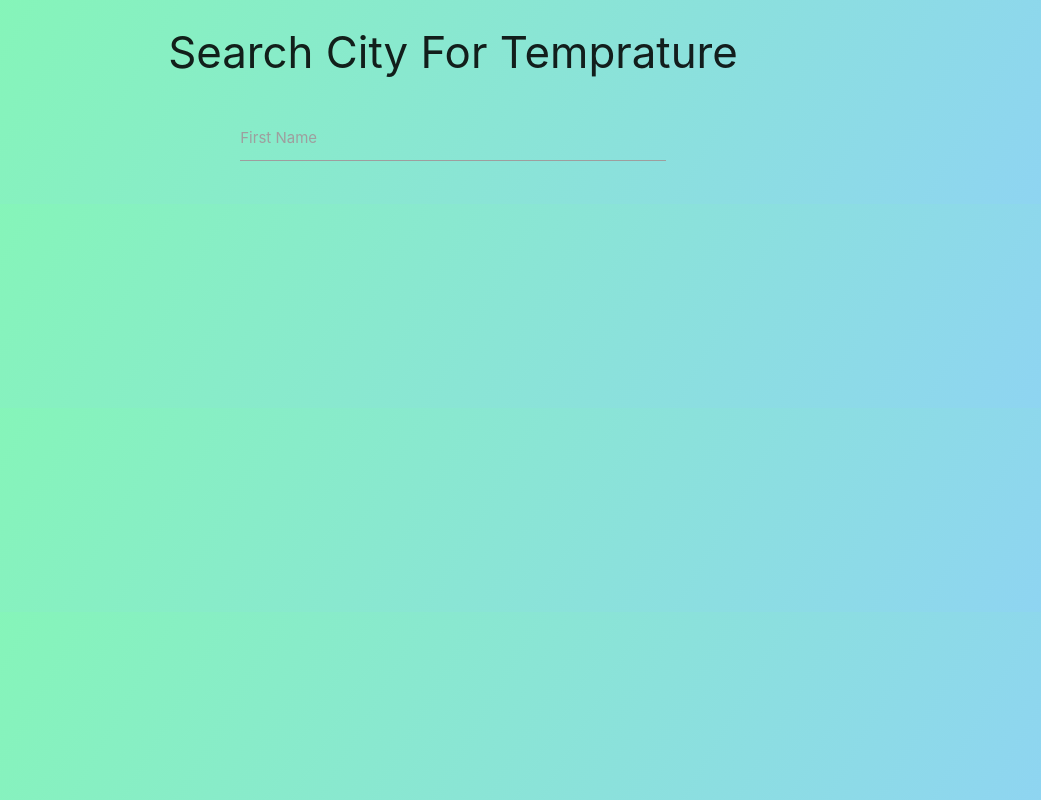
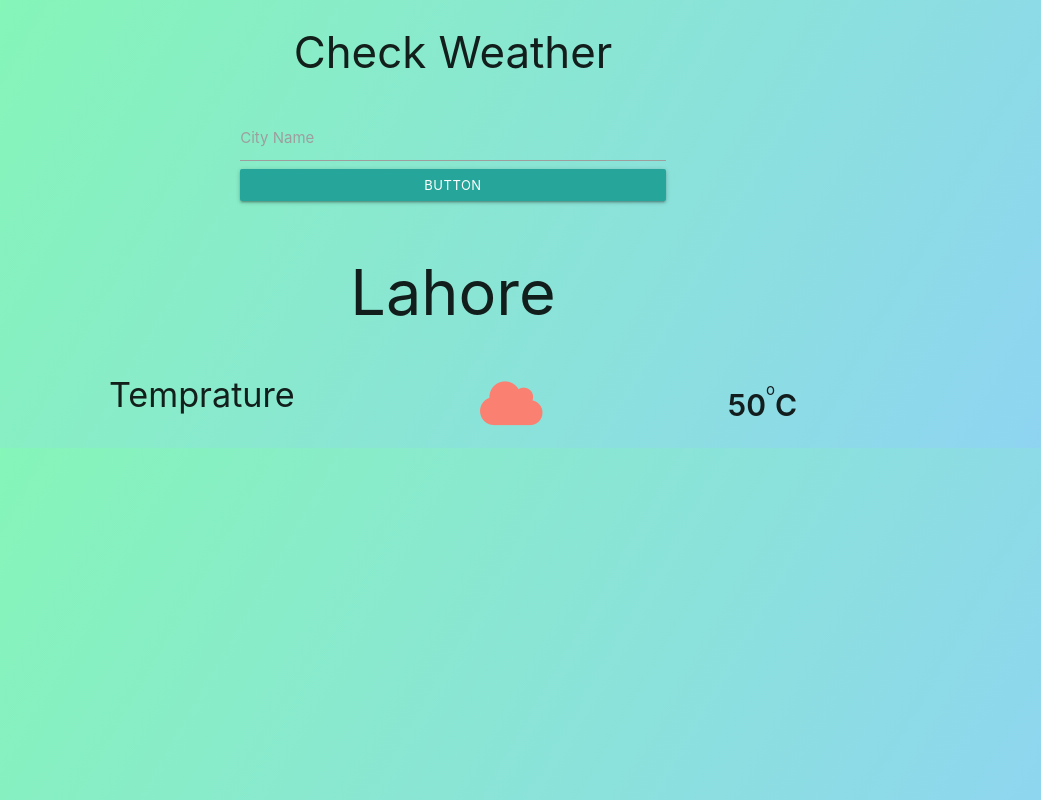
Before and after one commit to TashfeenRao/weather-app, a website built with webpack: page dist/index.html in a window 1280 px wide. Shown: the whole page, without its empty margins (187-1228 px from the left). Built offline with Linux system fonts and the light colour scheme.

Commit message:
basic design added

```diff
--- a/src/style.scss
+++ b/src/style.scss
@@ -1,7 +1,38 @@
 body {
     background-image: linear-gradient(120deg, #84fab0 0%, #8fd3f4 100%);
+}
+
+a {
+    display: block !important;
 }
 
 .col {
     margin-right: auto;
 }
+
+.btn-small {
+    display: block;
+}
+
+.temp-container {
+    display: flex;
+    align-items: flex-end;
+    justify-content: space-around;
+
+    p {
+        font-size: 2rem;
+        font-weight: 600;
+        margin-bottom: 0;
+    }
+
+    .oc-temp {
+        display: flex;
+        justify-content: start;
+        align-items: center;
+    }
+}
+
+.fas {
+    font-size: 50px;
+    color: salmon;
+}
```
Also changed, not shown: src/sass/components/_buttons.scss (+36 -1 lines), src/sass/components/_variables.scss (+20 -12 lines), dist/index.html, dist/main.js.
